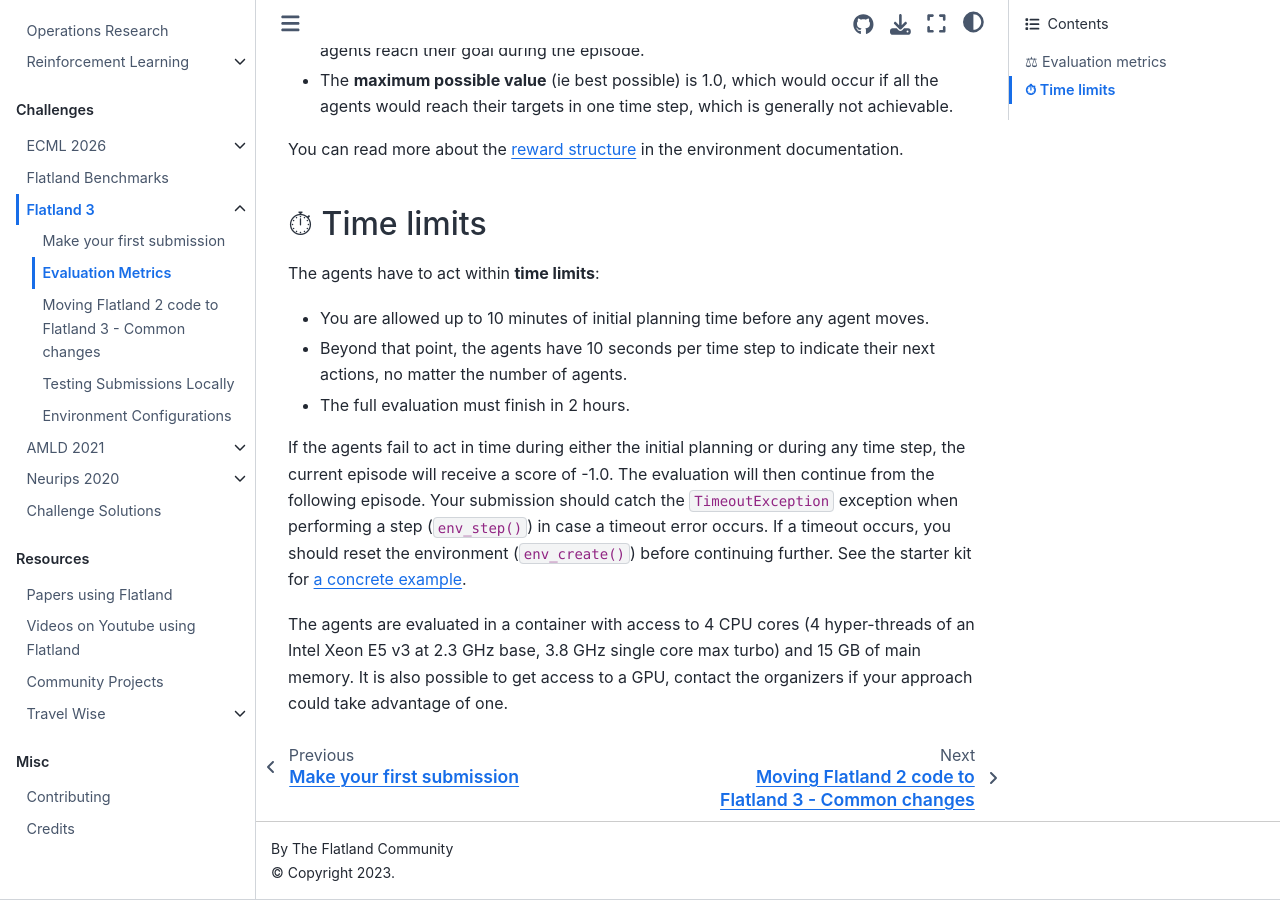
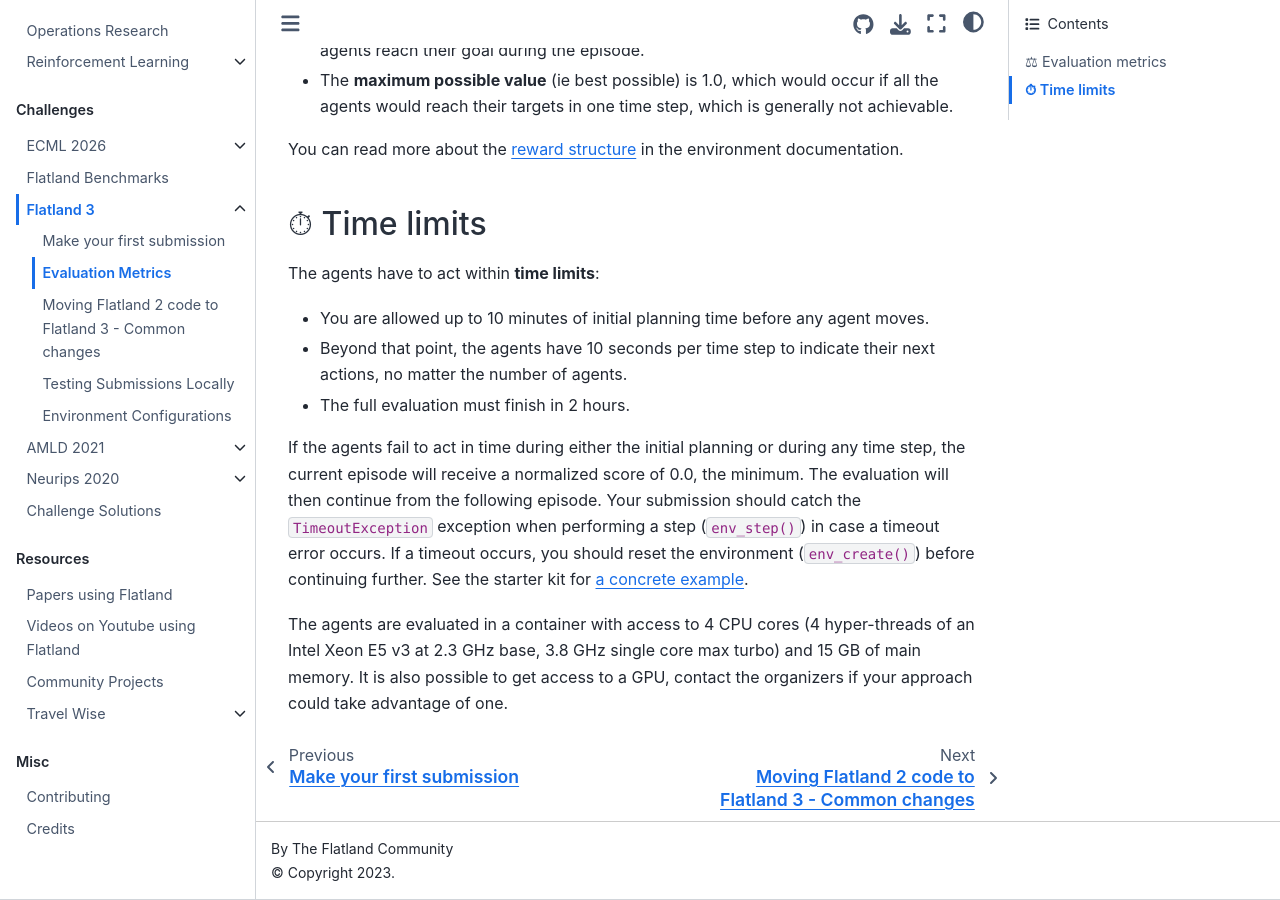
Before and after one commit to flatland-association/flatland-book, a Jupyter Book: the page built from challenges/flatland3/eval.md, in a window 1280 px wide and 900 px high, scrolled down 771 px. Built offline with Jupyter Book 1.0.4 settings and Sphinx 7.4.7 and the Sphinx Book theme 1.1.4, drawn with Linux system fonts in a browser that asks for light colours; pages that are not in the unit, such as notebooks, are missing from menus.

Commit message:
docs(flatland3): fix timeout score.
Co-Authored-By: Claude Opus 5.5 <noreply@anthropic.com>

```diff
--- a/challenges/flatland3/eval.md
+++ b/challenges/flatland3/eval.md
@@ -41,6 +41,6 @@ The agents have to act within **time limits**:
 - Beyond that point, the agents have 10 seconds per time step to indicate their next actions, no matter the number of agents.
 - The full evaluation must finish in 2 hours.
 
-If the agents fail to act in time during either the initial planning or during any time step, the current episode will receive a score of -1.0. The evaluation will then continue from the following episode. Your submission should catch the `TimeoutException` exception when performing a step (`env_step()`) in case a timeout error occurs. If a timeout occurs, you should reset the environment (`env_create()`) before continuing further. See the starter kit for [a concrete example](https://gitlab.aicrowd.com/flatland/flatland-starter-kit/-/blob/master/random_agent.py).
+If the agents fail to act in time during either the initial planning or during any time step, the current episode will receive a normalized score of 0.0, the minimum. The evaluation will then continue from the following episode. Your submission should catch the `TimeoutException` exception when performing a step (`env_step()`) in case a timeout error occurs. If a timeout occurs, you should reset the environment (`env_create()`) before continuing further. See the starter kit for [a concrete example](https://gitlab.aicrowd.com/flatland/flatland-starter-kit/-/blob/master/random_agent.py).
 
 The agents are evaluated in a container with access to 4 CPU cores (4 hyper-threads of an Intel Xeon E5 v3 at 2.3 GHz base, 3.8 GHz single core max turbo) and 15 GB of main memory. It is also possible to get access to a GPU, contact the organizers if your approach could take advantage of one.
```
